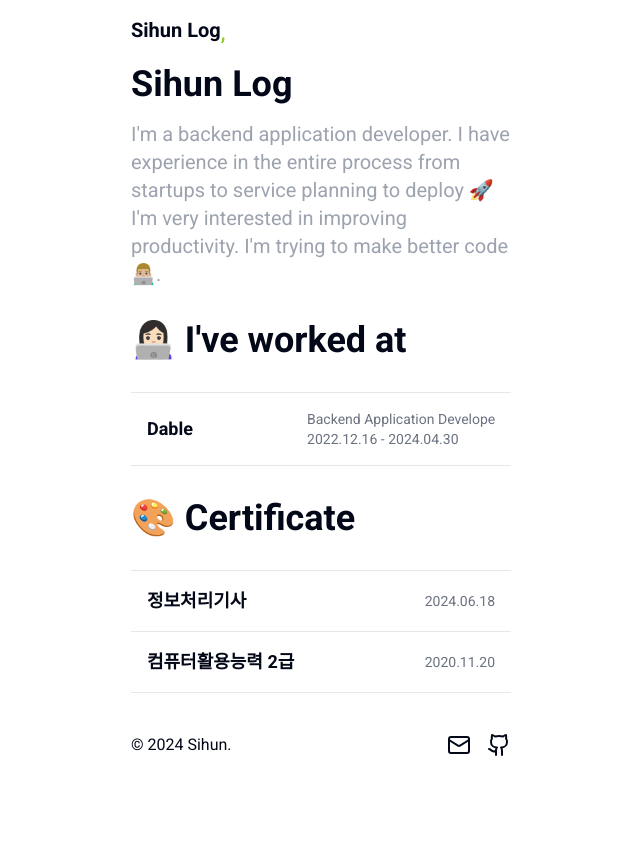
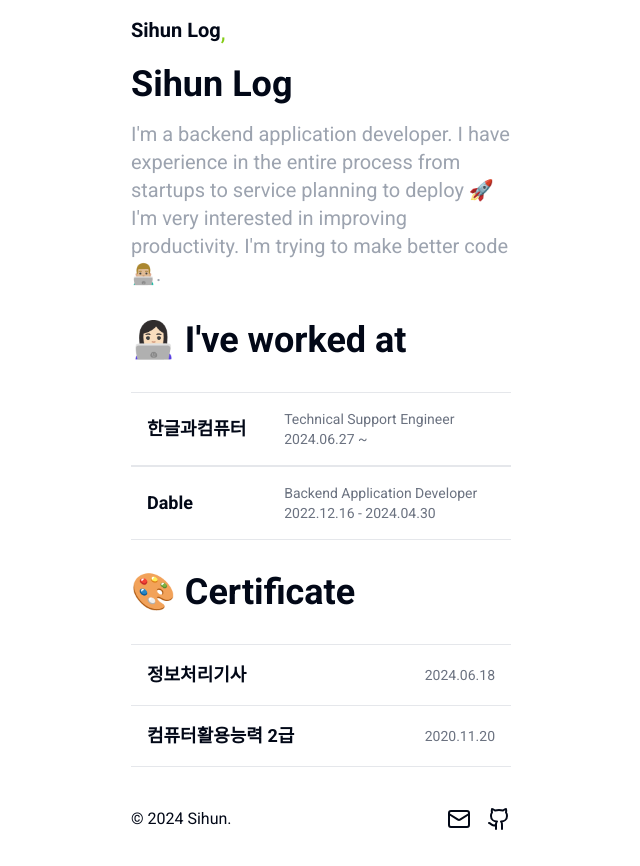
Before and after one commit to sihun0105/sihun-space, a Next.js app: page / in a window 1280 px wide. Shown: the top 866 px of the page, without its empty margins (319-959 px from the left). Before the commit the page ends 800 px from the top, so only its background shows below. Built offline with nearby package versions, Linux system fonts and the light colour scheme.

Commit message:
🎨 커리어 업데이트

```diff
--- /dev/null
+++ b/src/app/(root)/(home)/(main)/components/career-component.tsx
@@ -0,0 +1,32 @@
+import { FunctionComponent } from 'react'
+interface CareerComponentProps {
+  company: string
+  position: string
+  period: string
+}
+
+const CareerComponent: FunctionComponent<CareerComponentProps> = ({
+  company,
+  position,
+  period,
+}) => {
+  return (
+    <div>
+      <ul className="divide-y divide-gray-200 border-b border-t border-gray-200">
+        <li className="p-4 pl-4">
+          <div className="flex items-center">
+            <h3 className="w-2/5 whitespace-nowrap text-base font-bold md:w-40 md:text-lg">
+              {company}
+            </h3>
+            <div className="leading-2 ml-0 w-4/5 overflow-auto whitespace-normal text-xs text-gray-500 md:ml-4 md:whitespace-nowrap md:text-sm">
+              <p> {position} </p>
+              <p> {period} </p>
+            </div>
+          </div>
+        </li>
+      </ul>
+    </div>
+  )
+}
+
+export default CareerComponent
--- a/src/app/(root)/(home)/(main)/sections/career-section.tsx
+++ b/src/app/(root)/(home)/(main)/sections/career-section.tsx
@@ -1,25 +1,21 @@
 import { FunctionComponent } from 'react'
+import CareerComponent from '../components/career-component'
 interface CareerSectionProps {}
 
 const CareerSection: FunctionComponent<CareerSectionProps> = ({}) => {
   return (
     <main>
       <p className="py-8 text-4xl font-bold">👩🏻‍💻 I&apos;ve worked at</p>
-      <div>
-        <ul className="divide-y divide-gray-200 border-b border-t border-gray-200">
-          <li className="p-4 pl-4">
-            <div className="flex items-center">
-              <h3 className="w-2/5 whitespace-nowrap text-base font-bold md:w-40 md:text-lg">
-                Dable
-              </h3>
-              <div className="leading-2 ml-0 w-3/5 overflow-hidden whitespace-normal text-xs text-gray-500 md:ml-4 md:whitespace-nowrap md:text-sm">
-                <p>Backend Application Developer</p>
-                <p>2022.12.16 - 2024.04.30</p>
-              </div>
-            </div>
-          </li>
-        </ul>
-      </div>
+      <CareerComponent
+        company="한글과컴퓨터"
+        position="Technical Support Engineer"
+        period="2024.06.27 ~ "
+      />
+      <CareerComponent
+        company="Dable"
+        position="Backend Application Developer"
+        period="2022.12.16 - 2024.04.30"
+      />
     </main>
   )
 }
```
